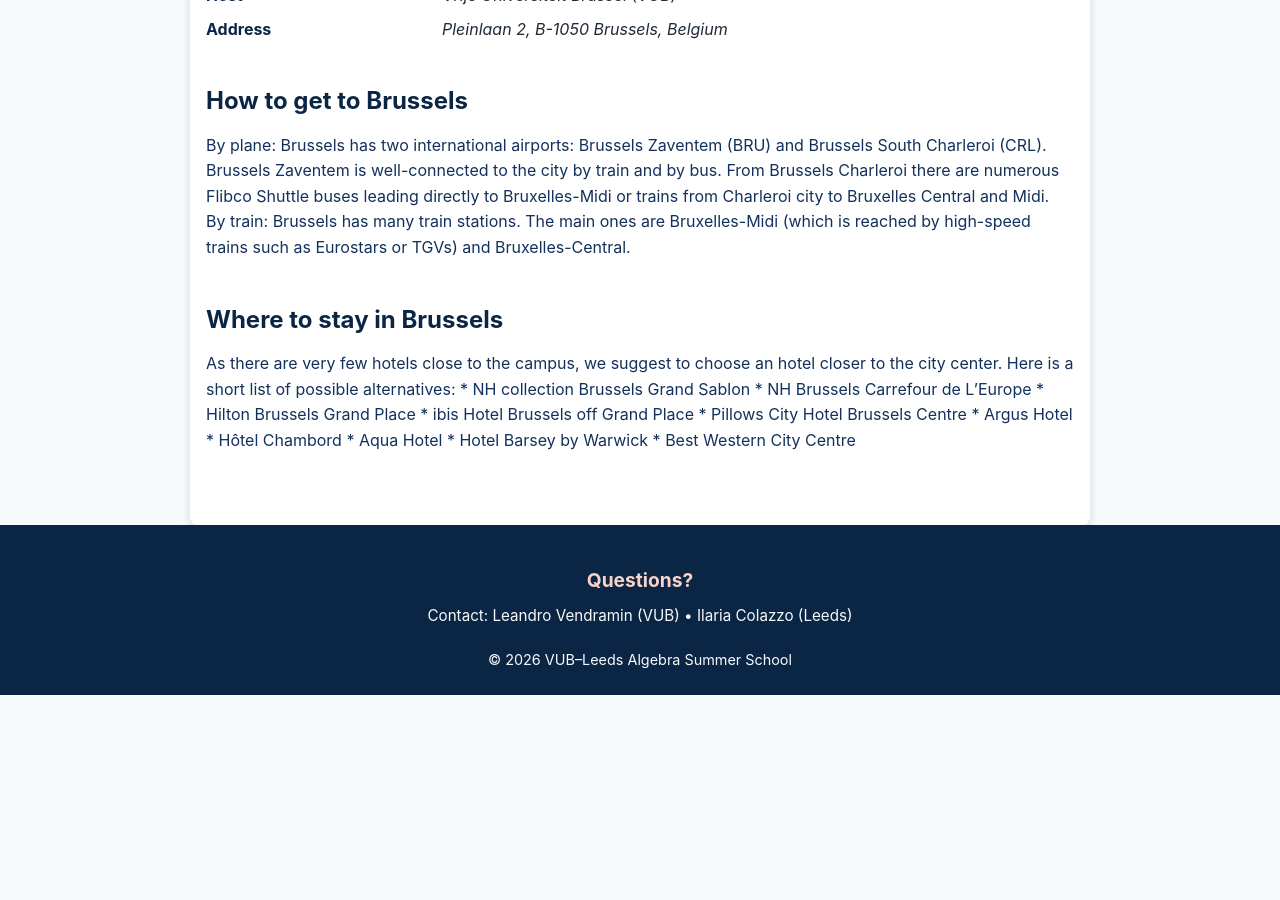
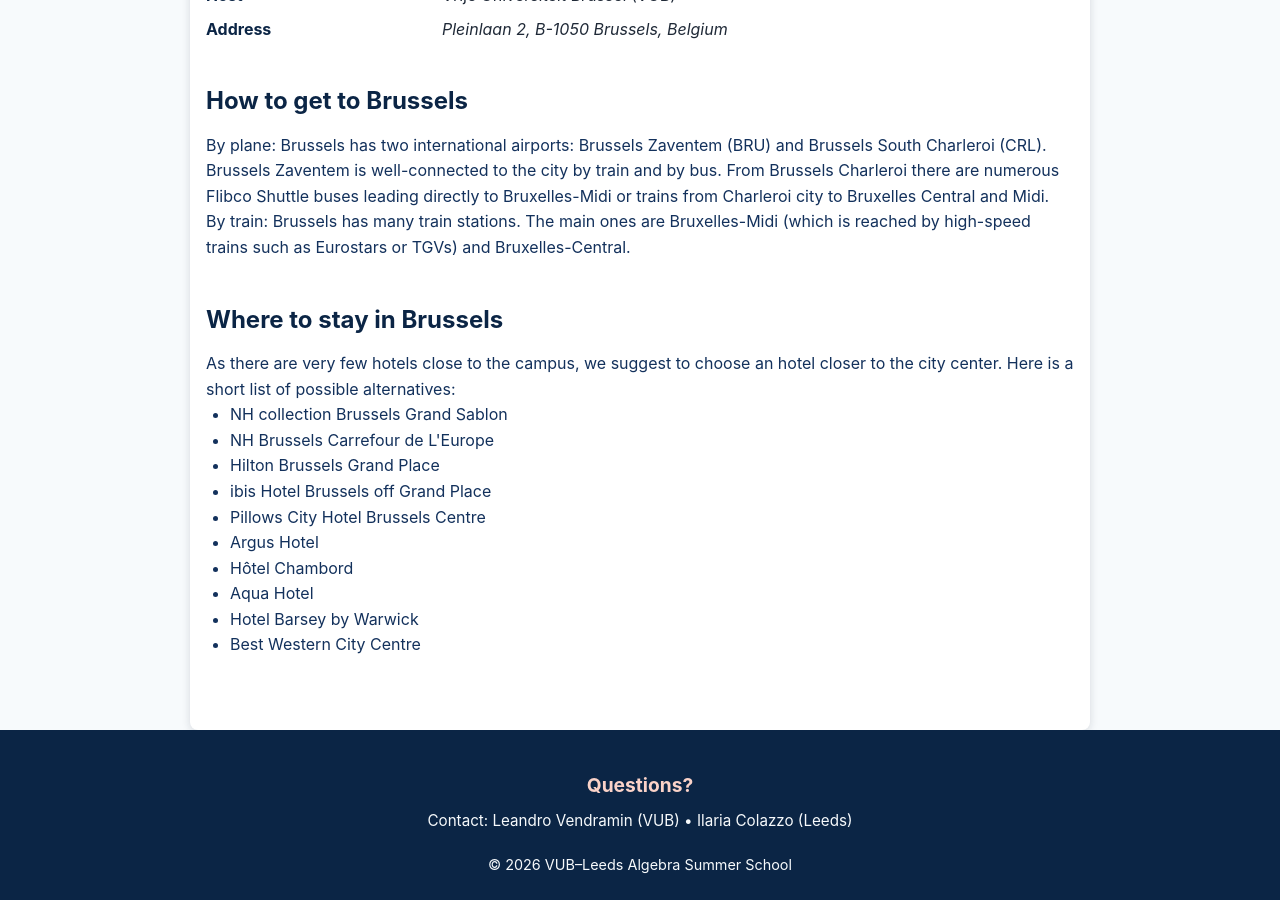
Before and after one commit to VubLeedsTopYB/VubLeedsTopYB.github.io, a Jekyll site: the page built from summer-school/location.md, in a window 1280 px wide and 900 px high, scrolled down 621 px. Built offline with Jekyll 4.4.1, drawn with Linux system fonts in a browser that asks for light colours; before the commit the page ends 1316 px from its top, so only the background shows below that.

```diff
--- a/summer-school/location.md
+++ b/summer-school/location.md
@@ -58,16 +58,17 @@ Bruxelles-Central.
 <p>
 As there are very few hotels close to the campus, we suggest to choose an hotel
 closer to the city center. Here is a short list of possible alternatives:
-
-* NH collection Brussels Grand Sablon
-* NH Brussels Carrefour de L’Europe
-* Hilton Brussels Grand Place
-* ibis Hotel Brussels off Grand Place
-* Pillows City Hotel Brussels Centre
-* Argus Hotel
-* Hôtel Chambord
-* Aqua Hotel
-* Hotel Barsey by Warwick
-* Best Western City Centre
+<ul>
+  <li>NH collection Brussels Grand Sablon</li>
+  <li>NH Brussels Carrefour de L'Europe</li>
+  <li>Hilton Brussels Grand Place</li>
+  <li>ibis Hotel Brussels off Grand Place</li>
+  <li>Pillows City Hotel Brussels Centre</li>
+  <li>Argus Hotel</li>
+  <li>Hôtel Chambord</li>
+  <li>Aqua Hotel</li>
+  <li>Hotel Barsey by Warwick</li>
+  <li>Best Western City Centre</li>
+</ul>
 </p>
 </section>
```
